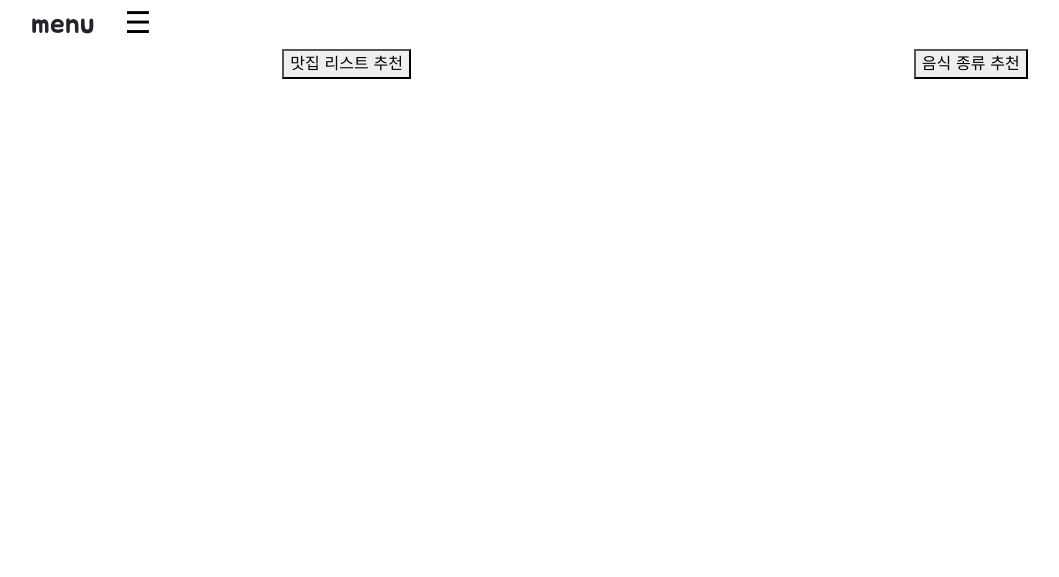
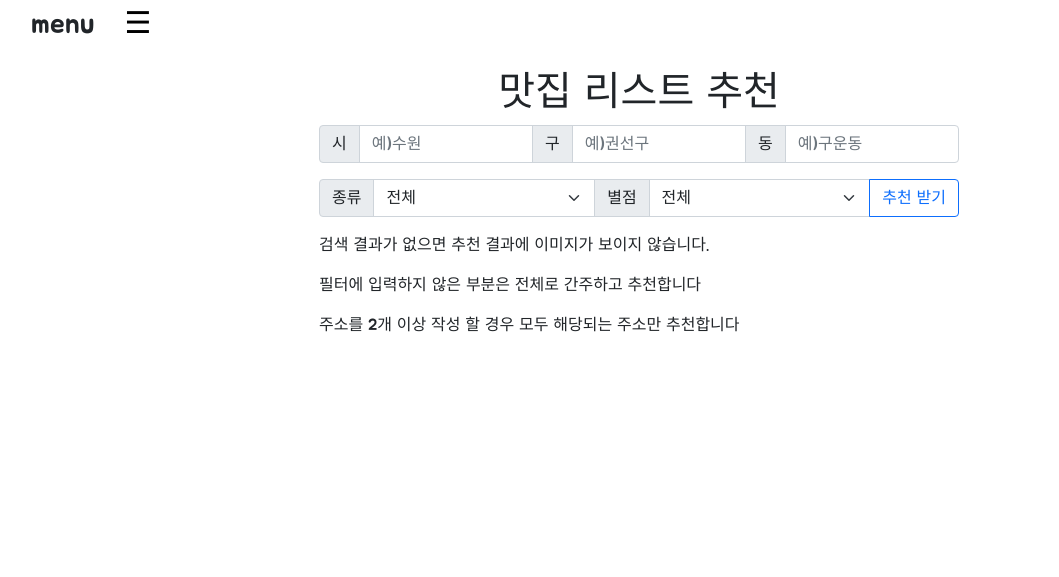
Before and after one commit to bigtae1007/study_Class13, a Flask app: page /food/choose_food in a window 1280 px wide. Shown: the part 201-778 px from the top of the page, without its empty margins (1-1060 px from the left). Run offline with Flask 2, Linux system fonts and the light colour scheme; some web fonts are replaced.

Commit message:
[수정] 필요없는 내용 삭제

```diff
--- a/static/choose_food.css
+++ b/static/choose_food.css
@@ -1,12 +1,8 @@
-.selectMenu{
-    display: flex;
-    justify-content: space-around;
-}
+
 /*맛집 리스트 추천*/
 .chooseList{
     width: 50%;
     margin: 20px auto;
-    display: none;
 }
 .chooseList  h1{
     text-align: center;
@@ -53,10 +49,3 @@
 .else{
     background-color: antiquewhite;
 }
-
-/*음식 분류 추천*/
-.chooseOption{
-    border: 1px solid #000;
-    width: 50%;
-    margin: 20px auto;
-}
--- a/templates/choose_food.html
+++ b/templates/choose_food.html
@@ -34,10 +34,6 @@
     <a href="food/choose_food"><p>오늘의 추천 메뉴</p></a>
 </div>
 <div id="content" class="content">
-    <div class="selectMenu">
-        <button>맛집 리스트 추천</button>
-        <button>음식 종류 추천</button>
-    </div>
     <div class="chooseList">
         <h1>맛집 리스트 추천</h1>
         <div class="input-group mb-3">
@@ -84,7 +80,6 @@
         <p>필터에 입력하지 않은 부분은 전체로 간주하고 추천합니다</p>
         <p>주소를 2개 이상 작성 할 경우 모두 해당되는 주소만 추천합니다 </p>
     </div>
-    <div class="chooseFood"></div>
 </div>
 <script src="../static/food.js"></script>
 <script src="../static/choose_list.js"></script>
```
